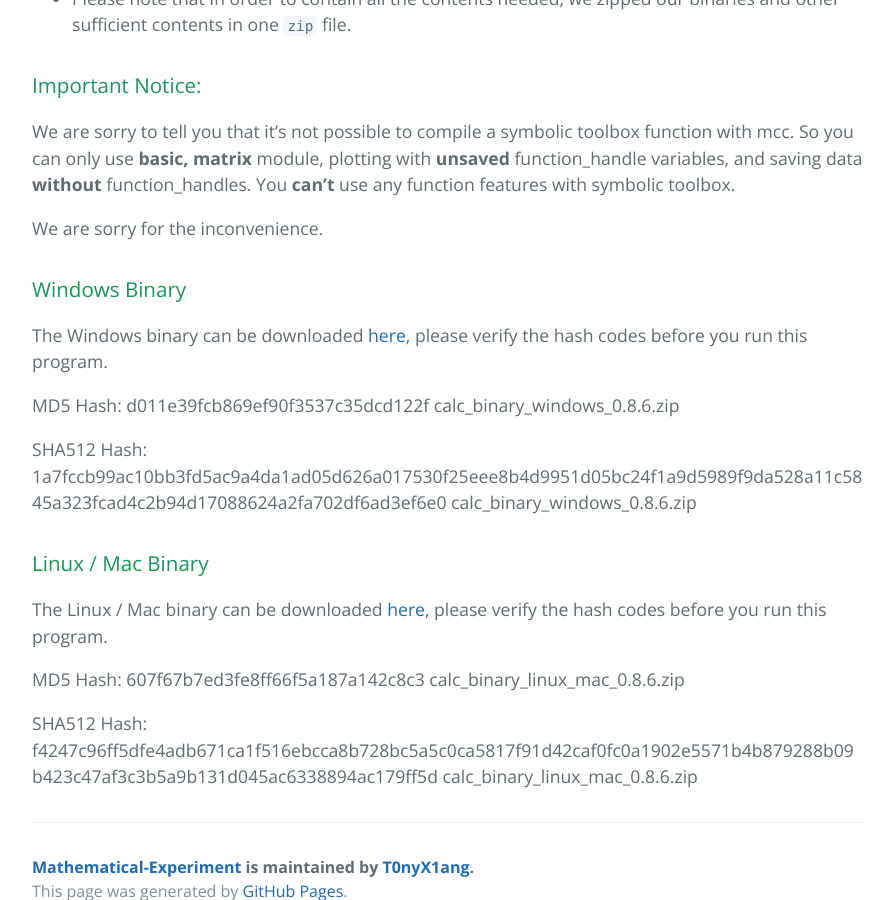
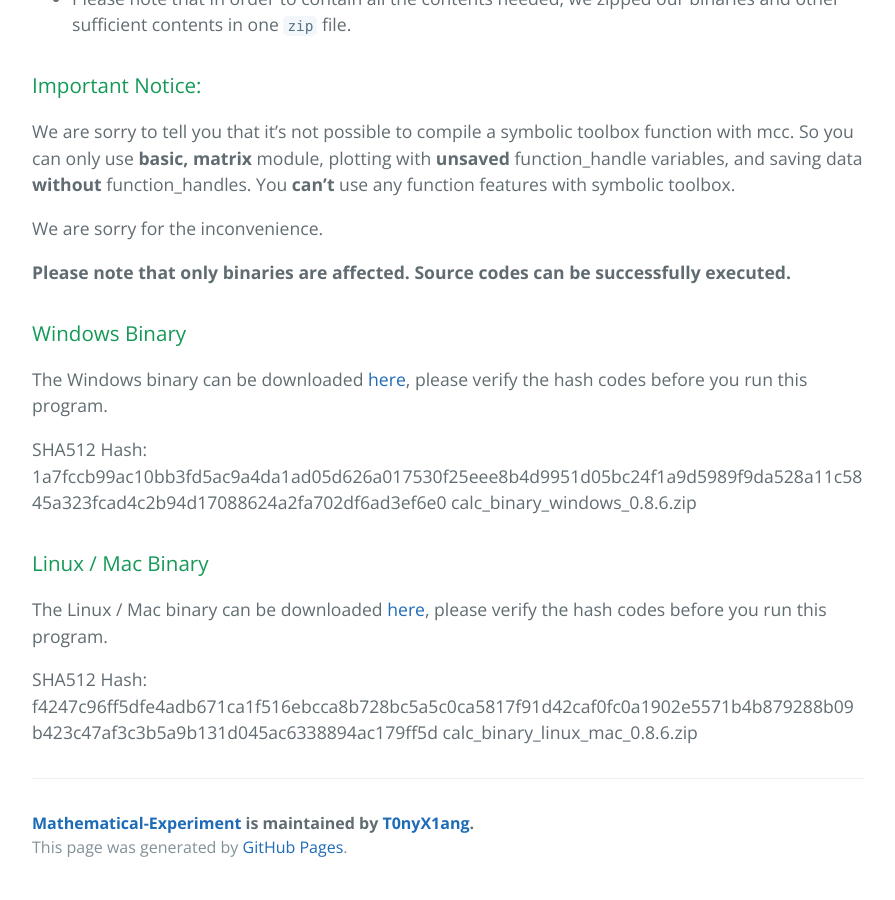
Before and after one commit to T0nyX1ang/Mathematical-Experiment, a Jekyll site: the page built from exp2/experiment2.md, in a window 1280 px wide and 900 px high, scrolled down 31268 px. Shown: the whole window, without its empty margins (192-1087 px from the left). Built offline with Jekyll 4.4.1, drawn with Linux system fonts in a browser that asks for light colours.

Commit message:
Update experiment2.md

```diff
--- a/exp2/experiment2.md
+++ b/exp2/experiment2.md
@@ -1447,16 +1447,14 @@ We are sorry to tell you that it's not possible to compile a symbolic toolbox fu
 
 We are sorry for the inconvenience.
 
+**Please note that only binaries are affected. Source codes can be successfully executed.**
+
 ### Windows Binary
 The Windows binary can be downloaded [here](./calc_binary_windows_0.8.6.zip), please verify the hash codes before you run this program.
-
-MD5 Hash: d011e39fcb869ef90f3537c35dcd122f  calc_binary_windows_0.8.6.zip
 
 SHA512 Hash: 1a7fccb99ac10bb3fd5ac9a4da1ad05d626a017530f25eee8b4d9951d05bc24f1a9d5989f9da528a11c5845a323fcad4c2b94d17088624a2fa702df6ad3ef6e0  calc_binary_windows_0.8.6.zip
 
 ### Linux / Mac Binary
 The Linux / Mac binary can be downloaded [here](./calc_binary_linux_mac_0.8.6.zip), please verify the hash codes before you run this program.
 
-MD5 Hash: 607f67b7ed3fe8ff66f5a187a142c8c3  calc_binary_linux_mac_0.8.6.zip
-
 SHA512 Hash: f4247c96ff5dfe4adb671ca1f516ebcca8b728bc5a5c0ca5817f91d42caf0fc0a1902e5571b4b879288b09b423c47af3c3b5a9b131d045ac6338894ac179ff5d  calc_binary_linux_mac_0.8.6.zip
```
